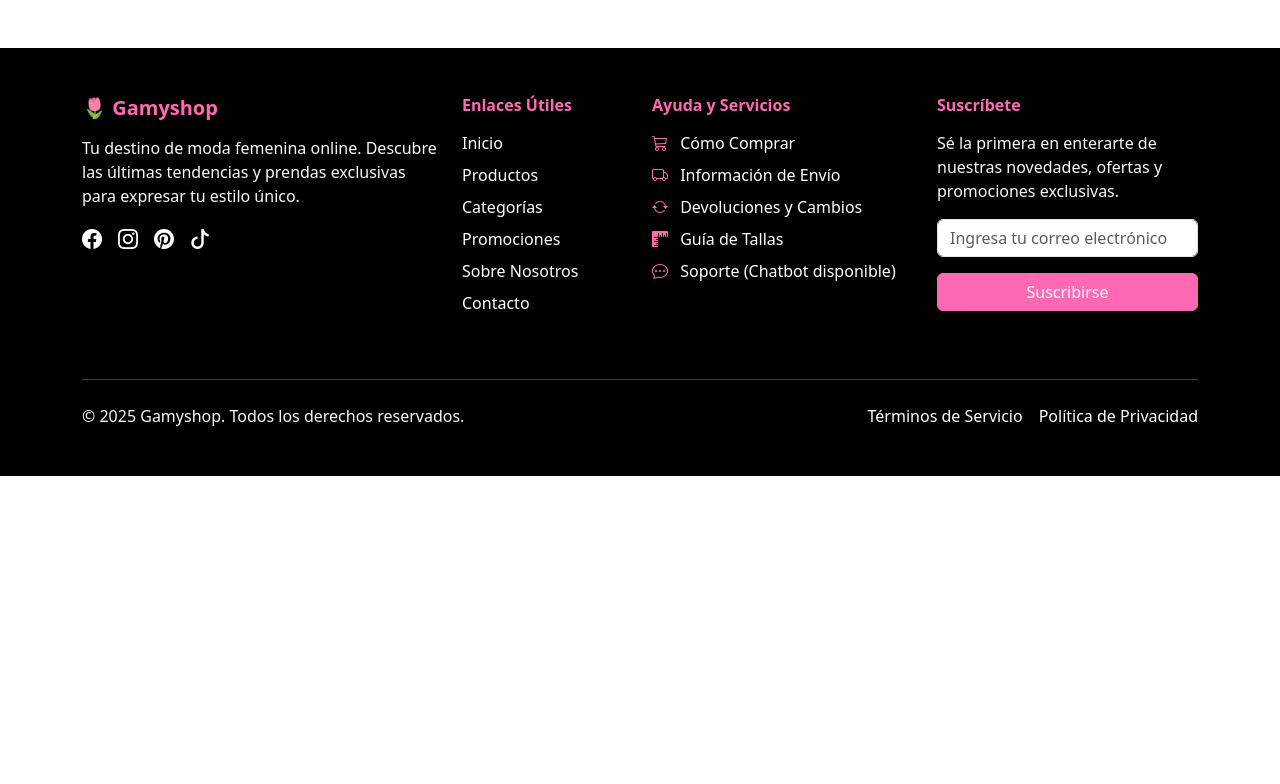
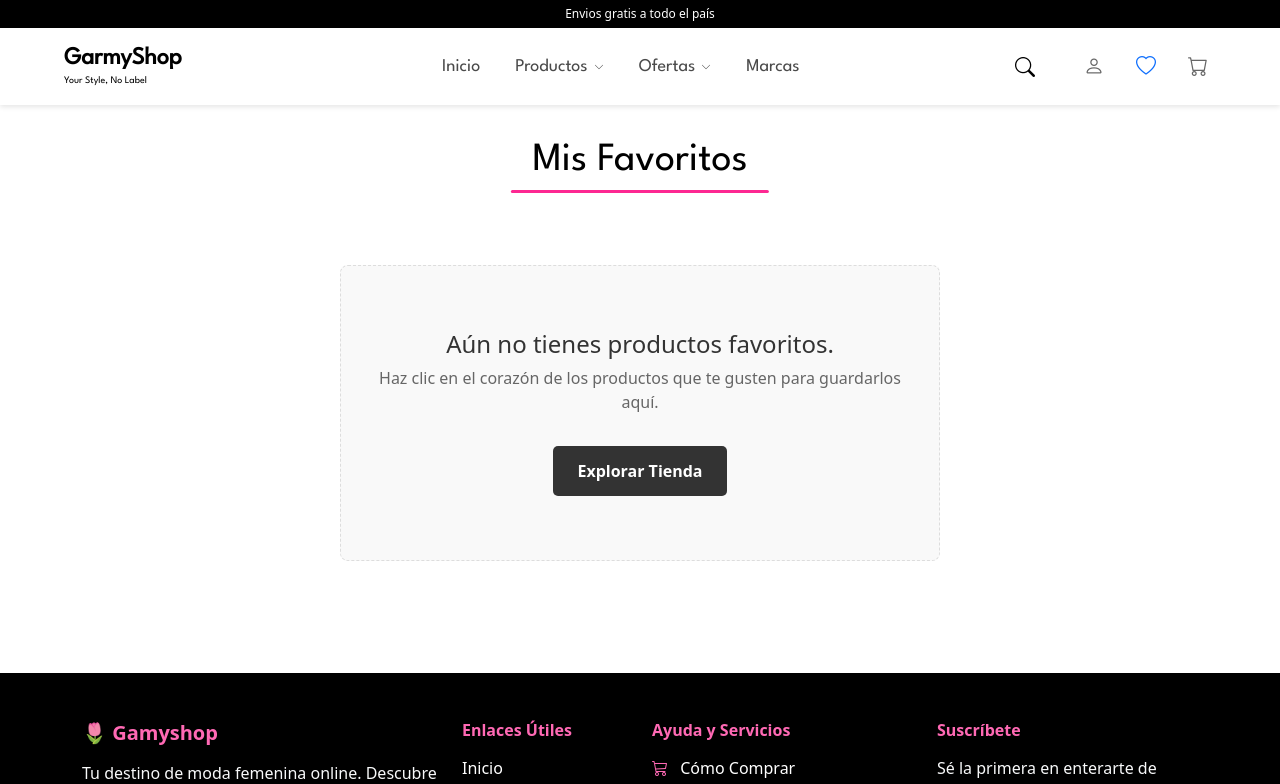
Before and after one commit to Thecabezon/GarmyShop, a React (Vite) app in the folder user-frontend/GarmyShopUser/: page /favoritos in a window 1280 px wide. Shown: the top 784 px of the page. Built offline with nearby package versions, Linux system fonts and the light colour scheme.

Commit message:
Sección de Favoritos Añadido

```diff
--- a/user-frontend/GarmyShopUser/src/App.jsx
+++ b/user-frontend/GarmyShopUser/src/App.jsx
@@ -9,6 +9,8 @@ import { ProductoDetallePage } from './page/ProductoDetallePage';
 import CategoriasPage from './page/CategoriasPage';
 import { BuscadorPage } from './page/BuscadorPage';
 import FinalizarCompraPage from './page/FinalizarCompraPage';
+// --> 1. IMPORTAR LA NUEVA PÁGINA DE FAVORITOS
+import { FavoritosPage } from './page/FavoritosPage';
 
 // Importaciones de autenticación
 import LoginPage from './page/Auth/LoginPage';
@@ -19,15 +21,29 @@ import Footer from './components/Footer';
 import MarcasPage from './page/MarcasPage';
 
 function App() {
+  // Estado para el carrito (SIN CAMBIOS)
   const [cartItems, setCartItems] = useState(() => {
     const storedCart = localStorage.getItem('cartItems');
     return storedCart ? JSON.parse(storedCart) : [];
   });
 
+  // --> 2. AÑADIR ESTADO GLOBAL PARA FAVORITOS (igual que el carrito)
+  const [favoriteItems, setFavoriteItems] = useState(() => {
+    const storedFavorites = localStorage.getItem('favoriteItems');
+    return storedFavorites ? JSON.parse(storedFavorites) : [];
+  });
+
+  // useEffect para el carrito (SIN CAMBIOS)
   useEffect(() => {
     localStorage.setItem('cartItems', JSON.stringify(cartItems));
   }, [cartItems]);
 
+  // --> 3. AÑADIR USEEFFECT PARA GUARDAR FAVORITOS EN LOCALSTORAGE
+  useEffect(() => {
+    localStorage.setItem('favoriteItems', JSON.stringify(favoriteItems));
+  }, [favoriteItems]);
+
+  // Función para añadir al carrito (SIN CAMBIOS)
   const handleAddToCart = (producto) => {
     setCartItems((prevItems) => {
       const itemIdentifier = producto.idUnicoCarrito || producto.cod;
@@ -45,31 +61,71 @@ function App() {
     });
   };
 
+  // --> 4. AÑADIR FUNCIÓN GLOBAL PARA MANEJAR FAVORITOS
+  const handleToggleFavorite = (producto) => {
+    setFavoriteItems((prevFavorites) => {
+      const isFavorite = prevFavorites.some(item => item.cod === producto.cod);
+      if (isFavorite) {
+        return prevFavorites.filter(item => item.cod !== producto.cod);
+      } else {
+        return [...prevFavorites, producto];
+      }
+    });
+  };
+
   return (
     <BrowserRouter>
+      {/* --> 5. PASAR LOS NUEVOS ESTADOS Y FUNCIONES A LAS RUTAS QUE LO NECESITEN */}
       <Routes>
-        {/* Rutas con MainLayout */}
-        <Route path="/" element={<MainLayout cartItems={cartItems} setCartItems={setCartItems}><InicioPage /></MainLayout>} />
-        <Route path="/tienda" element={<MainLayout cartItems={cartItems} setCartItems={setCartItems}><TiendaPage handleAddToCart={handleAddToCart} /></MainLayout>} />
+        <Route path="/" element={<MainLayout cartItems={cartItems} favoriteItems={favoriteItems}><InicioPage /></MainLayout>} />
 
-        {/* RUTA DE MARCAS CORREGIDA */}
-        <Route path="/marcas" element={<MainLayout cartItems={cartItems} setCartItems={setCartItems}><MarcasPage /></MainLayout>} />
+        <Route
+          path="/tienda"
+          element={
+            <MainLayout cartItems={cartItems} favoriteItems={favoriteItems}>
+              <TiendaPage
+                handleAddToCart={handleAddToCart}
+                handleToggleFavorite={handleToggleFavorite}
+                favoriteItems={favoriteItems}
+              />
+            </MainLayout>
+          }
+        />
+
+        <Route path="/marcas" element={<MainLayout cartItems={cartItems} favoriteItems={favoriteItems}><MarcasPage /></MainLayout>} />
 
         <Route
           path="/tienda/:cod"
           element={
-            <MainLayout cartItems={cartItems} setCartItems={setCartItems}>
-              <ProductoDetallePage handleAddToCart={handleAddToCart} />
+            <MainLayout cartItems={cartItems} favoriteItems={favoriteItems}>
+              <ProductoDetallePage
+                handleAddToCart={handleAddToCart}
+                handleToggleFavorite={handleToggleFavorite}
+                favoriteItems={favoriteItems}
+              />
             </MainLayout>
           }
         />
 
-        <Route path="/categoria" element={<MainLayout cartItems={cartItems} setCartItems={setCartItems}><CategoriasPage /></MainLayout>} />
-        <Route path="/buscar" element={<MainLayout cartItems={cartItems} setCartItems={setCartItems}><BuscadorPage /></MainLayout>} />
+        {/* --> 6. AÑADIR LA NUEVA RUTA PARA LA PÁGINA DE FAVORITOS */}
+        <Route
+          path="/favoritos"
+          element={
+            <MainLayout cartItems={cartItems} favoriteItems={favoriteItems}>
+              <FavoritosPage
+                favoriteItems={favoriteItems}
+                handleToggleFavorite={handleToggleFavorite}
+              />
+            </MainLayout>
+          }
+        />
+
+        <Route path="/categoria" element={<MainLayout cartItems={cartItems} favoriteItems={favoriteItems}><CategoriasPage /></MainLayout>} />
+        <Route path="/buscar" element={<MainLayout cartItems={cartItems} favoriteItems={favoriteItems}><BuscadorPage /></MainLayout>} />
         <Route
           path="/finalizar_compra"
           element={
-            <MainLayout cartItems={cartItems} setCartItems={setCartItems}>
+            <MainLayout cartItems={cartItems} favoriteItems={favoriteItems}>
               <FinalizarCompraPage cartItems={cartItems} setCartItems={setCartItems} />
             </MainLayout>
           }
--- a/user-frontend/GarmyShopUser/src/components/Header/IconsComponent.jsx
+++ b/user-frontend/GarmyShopUser/src/components/Header/IconsComponent.jsx
@@ -1,31 +1,32 @@
 import React, { useState, useRef, useEffect } from 'react';
-import { useNavigate } from 'react-router-dom';
+// --> 1. IMPORTAR 'Link' ADEMÁS DE 'useNavigate' para el ícono de favoritos.
+import { useNavigate, Link } from 'react-router-dom';
 
-  export function IconsComponent({ cartItems, setCartItems }) {
+// --> 2. AHORA EL COMPONENTE RECIBE 'favoriteItems'
+export function IconsComponent({ cartItems, setCartItems, favoriteItems }) {
     const [searchVisible, setSearchVisible] = useState(false);
     const [searchTerm, setSearchTerm] = useState('');
     const [cartVisible, setCartVisible] = useState(false);
     const searchInputRef = useRef(null);
     const containerRef = useRef(null);
     const navigate = useNavigate();
-
-
     const cartRef = useRef(null);
 
+    // Lógica del carrito (SIN CAMBIOS)
     const toggleCart = () => {
       setCartVisible(!cartVisible);
     };
 
     const removeFromCart = (itemId) => {
-      setCartItems(cartItems.filter(item => item.cod !== itemId));
+      // Usamos el id único del carrito para evitar errores si un producto está con diferentes tallas/colores
+      setCartItems(cartItems.filter(item => item.idUnicoCarrito !== itemId));
     };
 
     const getTotalItems = () => {
       return cartItems.reduce((total, item) => total + item.quantity, 0);
     };
 
-
-
+    // Lógica del buscador (SIN CAMBIOS)
     const toggleSearch = () => {
       setSearchVisible(!searchVisible);
     };
@@ -41,16 +42,13 @@ import { useNavigate } from 'react-router-dom';
         if (containerRef.current && !containerRef.current.contains(event.target)) {
           setSearchVisible(false);
         }
-
         if (cartRef.current && !cartRef.current.contains(event.target)) {
           setCartVisible(false);
         }
       };
-
       if (searchVisible || cartVisible) {
         document.addEventListener('mousedown', handleClickOutside);
       }
-
       return () => {
         document.removeEventListener('mousedown', handleClickOutside);
       };
@@ -73,10 +71,11 @@ import { useNavigate } from 'react-router-dom';
       }
     };
 
+    // Lógica para incrementar/decrementar cantidad en el carrito (SIN CAMBIOS)
     const incrementQuantity = (itemId) => {
       setCartItems((prevItems) =>
         prevItems.map((item) =>
-          item.cod === itemId ? { ...item, quantity: item.quantity + 1 } : item
+          item.idUnicoCarrito === itemId ? { ...item, quantity: item.quantity + 1 } : item
         )
       );
     };
@@ -84,7 +83,7 @@ import { useNavigate } from 'react-router-dom';
     const decrementQuantity = (itemId) => {
       setCartItems((prevItems) =>
         prevItems.map((item) =>
-          item.cod === itemId && item.quantity > 1
+          item.idUnicoCarrito === itemId && item.quantity > 1
             ? { ...item, quantity: item.quantity - 1 }
             : item
         )
@@ -125,12 +124,30 @@ import { useNavigate } from 'react-router-dom';
           </div>
         </div>
 
+        {/* Ícono de Usuario (sin cambios) */}
         <i className="bi bi-person icon"></i>
-        <i className="bi bi-heart icon"></i>
 
+        {/* --> 3. ÍCONO DE FAVORITOS ACTUALIZADO <-- */}
+        {/* Envolvemos el ícono en un componente Link de react-router-dom */}
+        <Link to="/favoritos" className="icon-wrapper">
+          <i className="bi bi-heart icon"></i>
+          {/* Mostramos el contador solo si hay favoritos */}
+          {favoriteItems && favoriteItems.length > 0 && (
+            <span className="cart-badge">{favoriteItems.length}</span>
+          )}
+        </Link>
+
+
+        {/* Ícono y panel del Carrito (sin cambios en la lógica interna) */}
         <div className="cart-wrapper" >
-          <i className="bi bi-cart icon" onClick={toggleCart}></i>
-          <span className="cart-badge">{getTotalItems()}</span>
+            {/* --> 4. ENVUELTO EN 'icon-wrapper' PARA CONSISTENCIA DE ESTILOS */}
+            <div className="icon-wrapper" onClick={toggleCart}>
+                <i className="bi bi-cart icon"></i>
+                {/* Mostramos el contador solo si hay items en el carrito */}
+                {getTotalItems() > 0 && (
+                  <span className="cart-badge">{getTotalItems()}</span>
+                )}
+            </div>
 
           <div className={`cart-panel ${cartVisible ? 'visible' : ''}`} ref={cartRef}>
             <div className="cart-header">
@@ -149,29 +166,24 @@ import { useNavigate } from 'react-router-dom';
                 <>
                   <div className="cart-items">
                     {cartItems.map((item) => (
-                      <div key={item.cod} className="cart-item">
+                      <div key={item.idUnicoCarrito} className="cart-item">
                         <div className="item-image">
-                          <div className="placeholder-image">
                             <img src={item.imagen} alt={item.nombre} />
-                          </div>
-                          <span className="quantity-indicator">{item.quantity}</span>
                         </div>
                         <div className="item-details">
                           <div className="item-info">
                             <h3>{item.nombre}</h3>
-                            <p>Descripción: {item.descripcion}</p>
-                            <p>Categoria: {item.categoria}</p>
                             <div className="quantity-controls">
-                              <button  onClick={(e) => {e.stopPropagation(); decrementQuantity(item.cod);}}  className="quantity-btn">-</button>
+                              <button onClick={(e) => { e.stopPropagation(); decrementQuantity(item.idUnicoCarrito); }} className="quantity-btn">-</button>
                               <span className="quantity">{item.quantity}</span>
-                              <button onClick={(e) => {e.stopPropagation(); incrementQuantity(item.cod);}}  className="quantity-btn">+</button>
+                              <button onClick={(e) => { e.stopPropagation(); incrementQuantity(item.idUnicoCarrito); }} className="quantity-btn">+</button>
                             </div>
                           </div>
                           <div className="item-actions">
-                            <button  onClick={(e) => {e.stopPropagation(); removeFromCart(item.cod);}} className="remove-item" >
+                            <button onClick={(e) => { e.stopPropagation(); removeFromCart(item.idUnicoCarrito); }} className="remove-item">
                               ✕
                             </button>
-                            <div className="item-price">S/.  {item.precio}</div>
+                            <div className="item-price">S/. {(item.precio * item.quantity).toFixed(2)}</div>
                           </div>
                         </div>
                       </div>
--- a/user-frontend/GarmyShopUser/src/layout/MainLayout.jsx
+++ b/user-frontend/GarmyShopUser/src/layout/MainLayout.jsx
@@ -5,15 +5,17 @@ import { TopBarComponent } from '../components/Header/TopBarComponent';
 import IconsComponent from '../components/Header/IconsComponent';
 import '../styles/header.css';
 
-export const MainLayout = ({ children, cartItems, setCartItems }) => {
+// --> AHORA RECIBE 'favoriteItems' y lo pasa a IconsComponent
+// He quitado setCartItems porque no se usa aquí, se pasa directo a las páginas.
+export const MainLayout = ({ children, cartItems, favoriteItems }) => {
   return (
     <>
-      <header className="site-header"> {/* Añadimos una clase al header principal */}
+      <header className="site-header">
         <TopBarComponent />
         <div className="main-header">
           <LogoComponent />
           <NavLinksComponent />
-          <IconsComponent cartItems={cartItems} setCartItems={setCartItems} />
+          <IconsComponent cartItems={cartItems} favoriteItems={favoriteItems} />
         </div>
       </header>
       <main className="content-area">{children}</main>
--- /dev/null
+++ b/user-frontend/GarmyShopUser/src/page/FavoritosPage.jsx
@@ -0,0 +1,58 @@
+import React from 'react';
+import { Link } from 'react-router-dom';
+import '../styles/Tienda.css'; // Reutilizamos los estilos de la tienda
+import '../styles/Favoritos.css'; // Añadiremos estilos específicos
+
+// Este componente muestra la lista de productos favoritos.
+// Recibe la lista y la función para añadir/quitar.
+export const FavoritosPage = ({ favoriteItems, handleToggleFavorite }) => {
+  return (
+    <div className="productos-container">
+      <h2 className="productos-titulo">Mis Favoritos</h2>
+
+      {favoriteItems.length > 0 ? (
+        <div className="ropa-lista">
+          {favoriteItems.map((producto) => (
+            <div key={producto.cod} className="ropa-card">
+              <div className="ropa-imagen">
+                <Link to={`/tienda/${producto.cod}`}>
+                  <img src={producto.imagen} alt={producto.nombre} />
+                </Link>
+              </div>
+              <div className="ropa-info">
+                <h5>{producto.nombre}</h5>
+                <p className="producto-categoria">{producto.tipoPrenda}</p>
+                <div className="ropa-precio">
+                  <span className="precio-actual">S/. {producto.precio.toFixed(2)}</span>
+                </div>
+                <div className="botones-fila">
+                  <Link to={`/tienda/${producto.cod}`} className="ver-detalle-completo-btn">
+                    Ver Producto
+                  </Link>
+                  <button
+                    onClick={() => handleToggleFavorite(producto)}
+                    className="me-encanta-btn liked" // El corazón siempre estará relleno aquí
+                    aria-label="Quitar de favoritos"
+                    title="Quitar de favoritos"
+                  >
+                    <svg xmlns="http://www.w3.org/2000/svg" viewBox="0 0 24 24" className="corazon-icono">
+                      <path d="M12 21.35l-1.45-1.32C5.4 15.36 2 12.28 2 8.5A5.5 5.5 0 0 1 7.5 3c1.74 0 3.41.81 4.5 2.09C13.09 3.81 14.76 3 16.5 3A5.5 5.5 0 0 1 22 8.5c0 3.78-3.4 6.86-8.55 11.54L12 21.35z"/>
+                    </svg>
+                  </button>
+                </div>
+              </div>
+            </div>
+          ))}
+        </div>
+      ) : (
+        <div className="no-favoritos">
+          <h3>Aún no tienes productos favoritos.</h3>
+          <p>Haz clic en el corazón de los productos que te gusten para guardarlos aquí.</p>
+          <Link to="/tienda" className="boton-explorar">
+            Explorar Tienda
+          </Link>
+        </div>
+      )}
+    </div>
+  );
+};
--- /dev/null
+++ b/user-frontend/GarmyShopUser/src/styles/Favoritos.css
@@ -0,0 +1,53 @@
+.no-favoritos {
+    text-align: center;
+    padding: 4rem 2rem;
+    max-width: 600px;
+    margin: 2rem auto;
+    background-color: #f9f9f9;
+    border: 1px dashed #ddd;
+    border-radius: 8px;
+}
+
+.no-favoritos h3 {
+    font-size: 1.5rem;
+    color: #333;
+    margin-bottom: 0.5rem;
+}
+
+.no-favoritos p {
+    color: #666;
+    margin-bottom: 2rem;
+}
+
+.boton-explorar {
+    display: inline-block;
+    background-color: #333;
+    color: white;
+    padding: 0.8rem 1.5rem;
+    border-radius: 5px;
+    text-decoration: none;
+    font-weight: bold;
+    transition: background-color 0.3s ease;
+}
+
+.boton-explorar:hover {
+    background-color: #555;
+}
+
+.ver-detalle-completo-btn {
+    flex-grow: 1;
+    text-align: center;
+    background-color: #333;
+    color: white;
+    border: none;
+    padding: 10px;
+    border-radius: 5px;
+    cursor: pointer;
+    text-decoration: none;
+    font-size: 14px;
+    transition: background-color 0.3s;
+}
+
+.ver-detalle-completo-btn:hover {
+    background-color: #555;
+}
--- a/user-frontend/GarmyShopUser/src/styles/header.css
+++ b/user-frontend/GarmyShopUser/src/styles/header.css
@@ -614,3 +614,28 @@
     left: -200px;
   }
 }
+
+/* Añade esto a tu archivo de estilos del header */
+.icon-wrapper {
+  position: relative;
+  display: flex;
+  align-items: center;
+  justify-content: center;
+}
+
+/* El estilo de .cart-badge ya debería funcionar para ambos contadores */
+.cart-badge {
+    position: absolute;
+    top: -5px;
+    right: -8px;
+    background-color: red; /* O el color de tu marca */
+    color: white;
+    border-radius: 50%;
+    padding: 2px 6px;
+    font-size: 10px;
+    font-weight: bold;
+    line-height: 1;
+    min-width: 18px;
+    text-align: center;
+    box-sizing: border-box;
+}
```
Also changed, not shown: user-frontend/GarmyShopUser/src/page/TiendaPage.jsx (+28 -72 lines).
